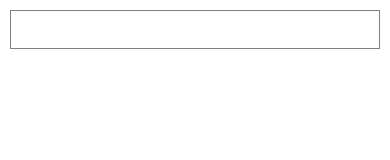
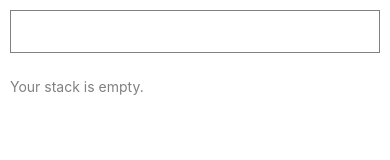
Before and after one commit to dasmo90/monstack, a React Native app: screen / in a window 390 px wide. Shown: the top 160 px of the page. Built offline with nearby package versions, Linux system fonts and the light colour scheme.

Commit message:
styling: touchables, list end

```diff
--- a/Main.tsx
+++ b/Main.tsx
@@ -32,14 +32,21 @@ export default class Main extends React.Component<IMainProps, IMainState> {
           <ScrollView
             contentInsetAdjustmentBehavior="automatic"
             style={styles.list}>
-            {list.map((entry, index) => {
-              let style = index % 2 === 0 ? styles.itemOdd : styles.itemEven;
-              return (
-                <Text key={index} style={[styles.item, style]}>
-                  {entry}
-                </Text>
-              );
-            })}
+            {list.length === 0 ? (
+              <Text style={styles.empty}>Your stack is empty.</Text>
+            ) : (
+              list
+                .map((entry, index) => {
+                  let style =
+                    index % 2 === 0 ? styles.itemOdd : styles.itemEven;
+                  return (
+                    <Text key={'list-' + index} style={[styles.item, style]}>
+                      {entry}
+                    </Text>
+                  );
+                })
+                .concat(<View style={styles.line} />)
+            )}
           </ScrollView>
         </View>
       </View>
@@ -54,14 +61,21 @@ const styles = StyleSheet.create({
   list: {
     marginTop: 25,
   },
+  empty: {
+    color: 'gray',
+  },
+  line: {
+    height: 2,
+    backgroundColor: '#efefef',
+  },
   item: {
-    padding: 10,
+    padding: 12,
   },
   itemEven: {
     backgroundColor: 'white',
   },
   itemOdd: {
-    backgroundColor: 'lightgray',
+    backgroundColor: '#efefef',
   },
   searchContainer: {
     ...Platform.select({
--- a/Search.tsx
+++ b/Search.tsx
@@ -1,5 +1,12 @@
 import React, {ReactNode} from 'react';
-import {Platform, SafeAreaView, StyleSheet, Text, TextInput, View} from 'react-native';
+import {
+  Platform,
+  StyleSheet,
+  Text,
+  TextInput,
+  TouchableHighlight,
+  View,
+} from 'react-native';
 
 interface ISearchProps {
   data: string[];
@@ -8,6 +15,7 @@ interface ISearchProps {
 
 interface ISearchState {
   query: string;
+  closed: boolean;
 }
 
 export default class Search extends React.Component<
@@ -18,42 +26,46 @@ export default class Search extends React.Component<
     super(params);
     this.state = {
       query: '',
+      closed: true,
     };
   }
 
   render(): ReactNode {
-    const {query} = this.state;
+    const {query, closed} = this.state;
     const data = this._filterData(query);
     return (
       <View>
         <TextInput
           style={styles.input}
-          onChangeText={text => this.setState({query: text})}
+          onChangeText={text => this.setState({query: text, closed: false})}
           onSubmitEditing={() => {
             this.props.onSelected(query.trim());
-            this.setState({query: ''});
+            this.setState({query: '', closed: true});
           }}
           value={query}
         />
-        <View>
-          <View style={styles.list}>
-            {data.map((entry, index) => (
-              <Text
-                key={index}
-                style={styles.item}
-                onPress={() => this.setState({query: entry})}>
-                {entry}
-              </Text>
-            ))}
+        {closed ? null : (
+          <View>
+            <View style={styles.list}>
+              {data.map((entry, index) => (
+                <TouchableHighlight
+                  key={'autocomplete-' + index}
+                  onPress={() => this.setState({query: entry, closed: true})}>
+                  <Text style={styles.item}>{entry}</Text>
+                </TouchableHighlight>
+              ))}
+            </View>
           </View>
-        </View>
+        )}
       </View>
     );
   }
 
   private _filterData(query: string): string[] {
     if (query) {
-      return this.props.data.filter(e => e.startsWith(query));
+      return this.props.data
+        .filter(e => e.toLowerCase().startsWith(query.toLowerCase()))
+        .slice(0, 5);
     } else {
       return [];
     }
@@ -62,15 +74,15 @@ export default class Search extends React.Component<
 
 const styles = StyleSheet.create({
   input: {
-    paddingVertical: 10,
-    paddingHorizontal: 5,
+    paddingVertical: 12,
+    paddingHorizontal: 8,
     borderColor: 'gray',
     borderWidth: 1,
   },
   list: {
     backgroundColor: 'white',
     position: 'absolute',
-    width: '90%',
+    width: '100%',
     top: 0,
     ...Platform.select({
       android: {
@@ -79,10 +91,10 @@ const styles = StyleSheet.create({
     }),
   },
   item: {
-    backgroundColor: 'green',
+    backgroundColor: '#efefef',
     borderColor: 'gray',
     borderWidth: 1,
-    paddingVertical: 10,
-    paddingHorizontal: 5,
+    paddingVertical: 12,
+    paddingHorizontal: 8,
   },
 });
```
Also changed, not shown: App.tsx (+6 -1 lines), 1 other file (tests, documents, lock files or other folders).
